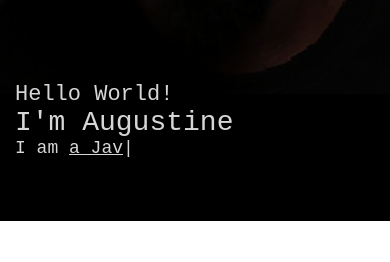
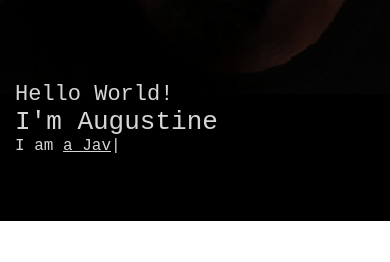
Before and after one commit to augustinebest/portfolio, a PHP site: page / in a window 390 px wide. Shown: the part 582-844 px from the top of the page. Run offline with PHP 8.4, Linux system fonts and the light colour scheme.

Commit message:
made an improvement in the UI

```diff
--- a/css/style.css
+++ b/css/style.css
@@ -181,6 +181,12 @@ header {
     .display_text {
         padding-left: 0;
     }
+    .pitch {
+        font-size: 16px;
+    }
+    .augustine {
+        font-size: 26px;
+    }
 }
 
 @media (min-width: 847px) {
```
